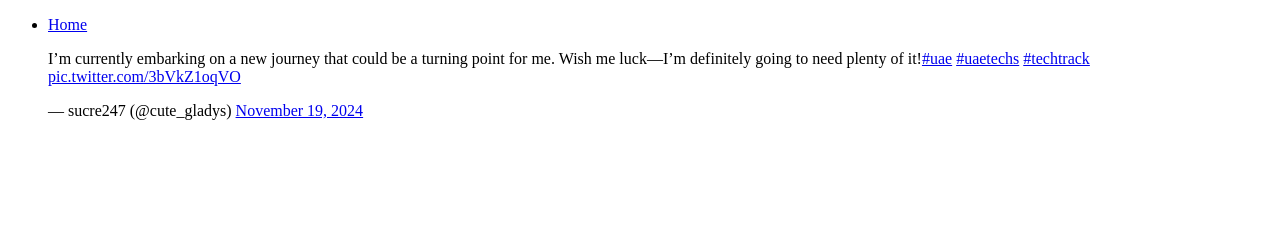
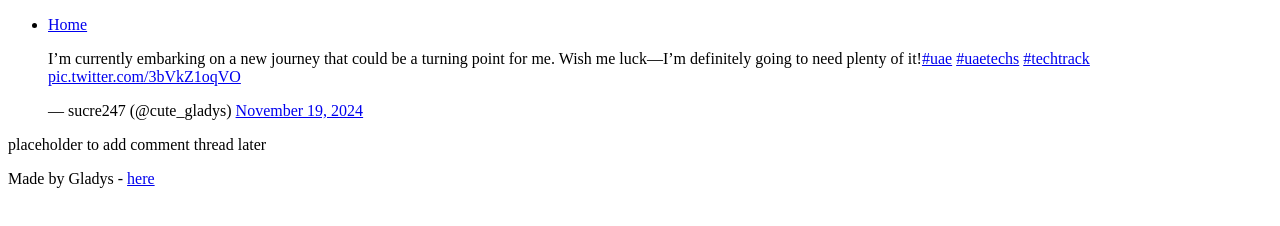
Before and after one commit to Gladysoj/My_First_Portfolio, a plain HTML site: page html_basic/tweets.html in a window 1280 px wide. Drawn offline with Linux system fonts and the light colour scheme.

Commit message:
Made with vs code

```diff
--- a/html_basic/tweets.html
+++ b/html_basic/tweets.html
@@ -13,6 +13,16 @@
             </ul>
         </nav>
     </header>
-   <blockquote class="twitter-tweet"><p lang="en" dir="ltr">I’m currently embarking on a new journey that could be a turning point for me. Wish me luck—I’m definitely going to need plenty of it!<a href="https://twitter.com/hashtag/uae?src=hash&amp;ref_src=twsrc%5Etfw">#uae</a> <a href="https://twitter.com/hashtag/uaetechs?src=hash&amp;ref_src=twsrc%5Etfw">#uaetechs</a> <a href="https://twitter.com/hashtag/techtrack?src=hash&amp;ref_src=twsrc%5Etfw">#techtrack</a> <a href="https://t.co/3bVkZ1oqVO">pic.twitter.com/3bVkZ1oqVO</a></p>&mdash; sucre247 (@cute_gladys) <a href="https://twitter.com/cute_gladys/status/1858881006867993087?ref_src=twsrc%5Etfw">November 19, 2024</a></blockquote> <script async src="https://platform.twitter.com/widgets.js" charset="utf-8"></script>
+    <main>
+       <article>
+        <blockquote class="twitter-tweet"><p lang="en" dir="ltr">I’m currently embarking on a new journey that could be a turning point for me. Wish me luck—I’m definitely going to need plenty of it!<a href="https://twitter.com/hashtag/uae?src=hash&amp;ref_src=twsrc%5Etfw">#uae</a> <a href="https://twitter.com/hashtag/uaetechs?src=hash&amp;ref_src=twsrc%5Etfw">#uaetechs</a> <a href="https://twitter.com/hashtag/techtrack?src=hash&amp;ref_src=twsrc%5Etfw">#techtrack</a> <a href="https://t.co/3bVkZ1oqVO">pic.twitter.com/3bVkZ1oqVO</a></p>&mdash; sucre247 (@cute_gladys) <a href="https://twitter.com/cute_gladys/status/1858881006867993087?ref_src=twsrc%5Etfw">November 19, 2024</a></blockquote> <script async src="https://platform.twitter.com/widgets.js" charset="utf-8"></script>
+       </article>
+       <aside>
+        <p>placeholder to add comment thread later</p>
+       </aside>
+    </main>
+    <footer>
+        <p>Made by Gladys - <a href="<ANY LINK>" target="_blank">here</a></p>
+       </footer>
 </body>
 </html>
```
Also changed, not shown: html_basic/index.html (+10 -0 lines).
